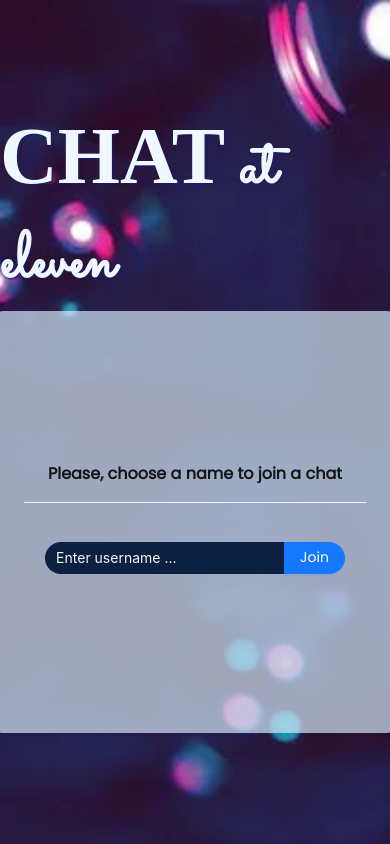
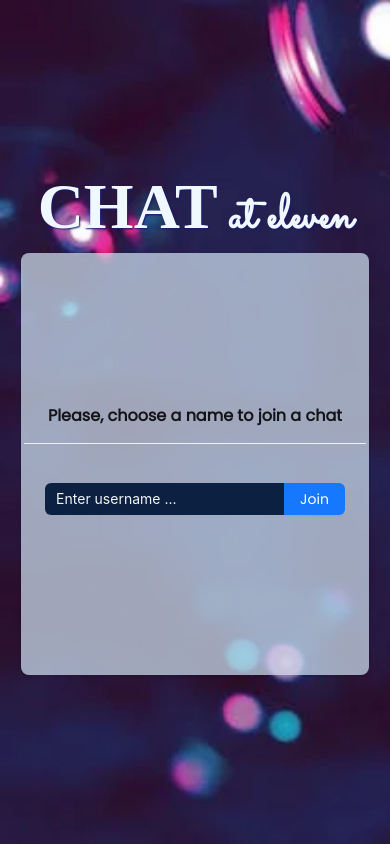
Before and after one commit to AjshaC/Socket-Chatt-App, a React (Vite) app in the folder client/: page / in a window 390 px wide. Built offline with nearby package versions, Linux system fonts and the light colour scheme; a web font is replaced by a local one.

Commit message:
update css responsive design, homepage

```diff
--- a/client/src/components/JoinChatContainer/JoinChatContainer.css
+++ b/client/src/components/JoinChatContainer/JoinChatContainer.css
@@ -8,27 +8,18 @@
   background: rgba(211, 229, 245, 0.7);
 }
 
-.InputContainer {
-  display: flex;
-  width: 100%;
-}
-
-.UserNameInput {
-  background: #0c2042;
-}
-
 .UserNameInput::placeholder {
   color: whitesmoke;
 }
 
 
-
-@media (max-width: 768px) {
-  .JoinChatContainer {
+/*@media (max-width: 768px) {
+  .InputAndButton {
     flex-direction: column;
   }
 
   .JoinBtn {
     width: 100%;
+    border-radius: 16px;
   }
-}
+}*/
--- a/client/src/components/JoinChatContainer/JoinChatContainer.tsx
+++ b/client/src/components/JoinChatContainer/JoinChatContainer.tsx
@@ -25,10 +25,10 @@ export default function JoinChatContainer(){
 
     return (
     <>
-        <Card title="Please, choose a name to join a chat" className="JoinChatContainer" bordered={false} style={{ width: 400 }}>
-            <Space.Compact style={{ width: '100%' }}>
-                <Input defaultValue="Enter username ..." onChange={(e)=> setUser(e.target.value)} type="text" style={{ background: '#0c2042', color: 'whitesmoke', border: 'none', borderRadius: '16px 0px 0px 16px' }} />
-                <Button type="primary" onClick={joinChatClick} style={{ borderRadius: '0px 16px 16px 0px' }}>Join</Button>
+        <Card title="Please, choose a name to join a chat" className="JoinChatContainer" bordered={false} style={{ maxWidth: 500 }}>
+            <Space.Compact className="InputAndButton" style={{ width: '100%' }}>
+                <Input defaultValue="Enter username ..." onChange={(e)=> setUser(e.target.value)} type="text" style={{ background: '#0c2042', color: 'whitesmoke', border: 'none'}} />
+                <Button type="primary" onClick={joinChatClick}>Join</Button>
             </Space.Compact>
         </Card>
     </>
--- a/client/src/pages/Home.css
+++ b/client/src/pages/Home.css
@@ -22,3 +22,23 @@
   text-transform: uppercase;
   font-size: 5rem;
 }
+
+@media screen and (max-width: 440px) {
+
+  .Logo {
+    font-size: 3rem;
+  }
+  .LogoUppercase {
+    font-size: 4rem;
+  }
+}
+
+@media screen and (max-width: 350px) {
+
+  .Logo {
+    font-size: 2rem;
+  }
+  .LogoUppercase {
+    font-size: 3rem;
+  }
+}
```
Also changed, not shown: client/src/App.css (line endings or trailing spaces).
